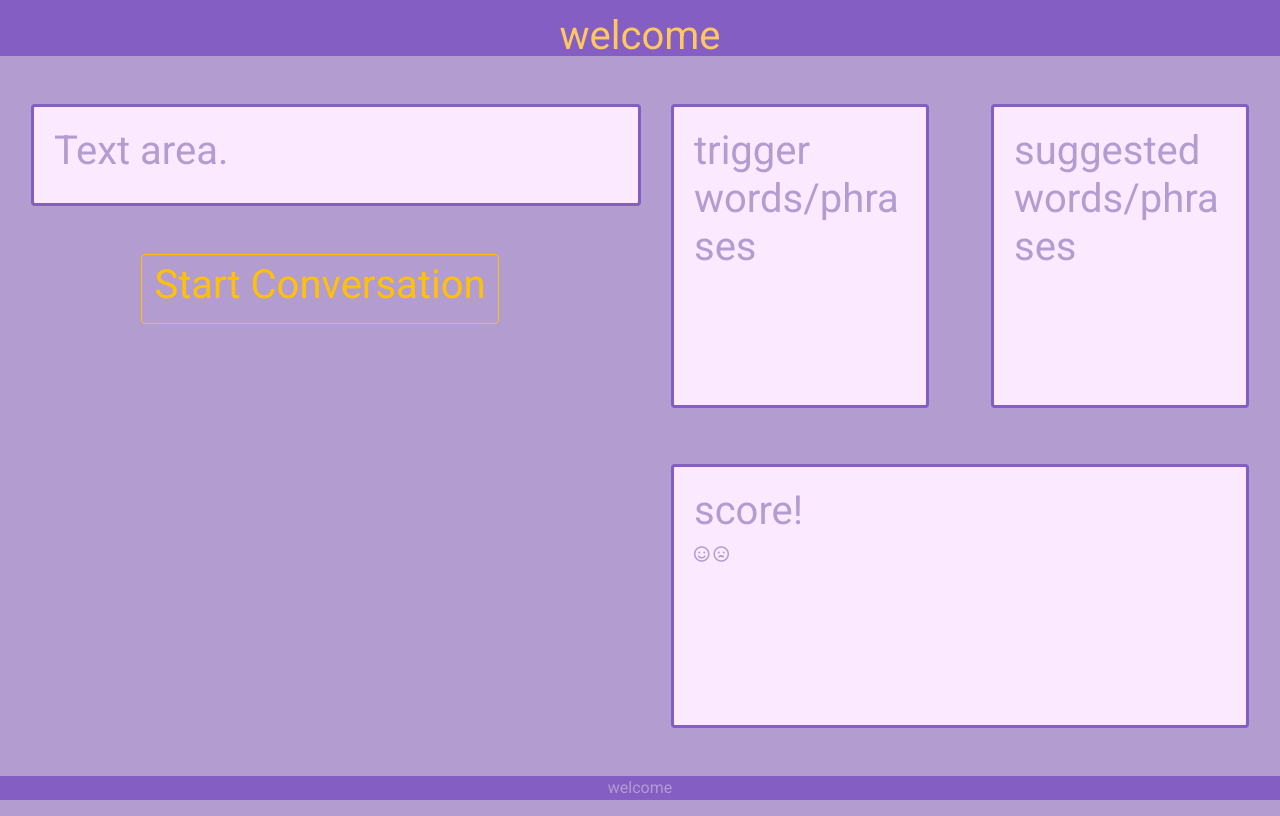
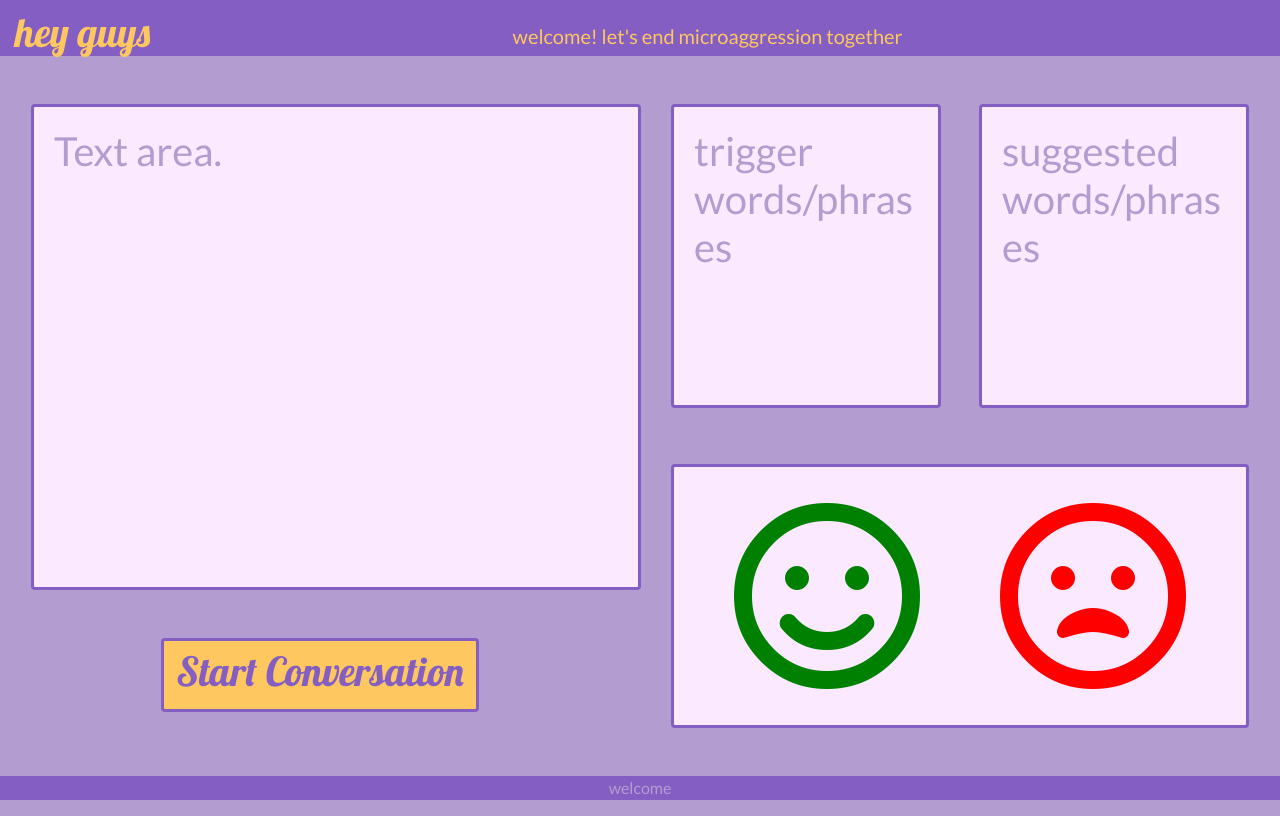
Before and after one commit to LisaLen/hey_guys, a Flask app: page / in a window 1280 px wide. Run offline with Flask 2, Linux system fonts and the light colour scheme; some libraries are stand-ins or nearby versions.

Commit message:
updated button and smiley/frownie

```diff
--- a/static/css/main.css
+++ b/static/css/main.css
@@ -6,7 +6,7 @@ font-family: 'Roboto', sans-serif;
 body {
 	background-color: #B39CD0;
 	color: #B39CD0;
-	font-family: 'Roboto', sans-serif;
+	font-family: 'Lato', sans-serif;
 }
 
 
@@ -17,10 +17,19 @@ div {
 	height: 7vh;
 	background-color: #845EC2;
 	color: #FFC75F;
+	padding-top: .5em;
 }
 
-.top-text {
-	margin-top: 0.75em;
+.logo,
+.start-button {
+	font-family: 'Lobster', cursive;
+}
+
+.welcome-msg {
+	margin-top: auto;
+	margin-bottom: auto;
+	margin-left: auto;
+	margin-right: auto;
 }
 
 .left,
@@ -28,15 +37,33 @@ div {
 	height: 90vh;
 }
 
+.text-box {
+	height: 60vh;
+}
+
+.heyguys-btn {
+	color: #845EC2;
+	background-color: #FFC75F;
+	border: 3px #845EC2 solid;
+}
+
 .right {
 	padding-left: 0px!important;
 	padding-right: 0px!important;
 }
 
-.footer {
-	height: 3vh;
-	background-color: #845EC2;
+i {
+	font-size: 12em;
 }
+
+.smiley {
+	color: green;
+}
+
+.frownie {
+	color: red
+}
+
 
 .top,
 .bottom {
@@ -48,3 +75,9 @@ div {
 	background-color: #FBEAFF;
 	border: 3px #845EC2 solid;
 }
+
+
+.footer {
+	height: 3vh;
+	background-color: #845EC2;
+}
--- a/templates/main.html
+++ b/templates/main.html
@@ -11,7 +11,7 @@
   <meta name="keywords" content="">
 
   <!-- Fonts -->
-  <link href="https://fonts.googleapis.com/css?family=Lobster|Roboto" rel="stylesheet">
+  <link href="https://fonts.googleapis.com/css?family=Lobster|Lato" rel="stylesheet">
   <link rel="stylesheet" href="https://use.fontawesome.com/releases/v5.4.1/css/all.css" integrity="sha384-5sAR7xN1Nv6T6+dT2mhtzEpVJvfS3NScPQTrOxhwjIuvcA67KV2R5Jz6kr4abQsz" crossorigin="anonymous">
 
   <!-- CSS -->
@@ -26,8 +26,9 @@
 
 <div class="row header">
 	<div class="col-12">
-		<div class="top-text">
-			<h1 class="text-center">welcome</h1>
+		<div class="top-text d-flex">
+			<h1 class="logo">hey guys</h1>
+			<h5 class="text-center welcome-msg">welcome! let's end microaggression together</h5>
 		</div>
 
 	</div>
@@ -37,13 +38,15 @@
 <div class="row">
 
 	<div class="col-12 col-md-6 left" >
+
 		<div class="card my-5 mx-3">
-		  <div class="card-body" id="mainbox">
+		  <div class="card-body text-box" id="mainbox">
 		    <h1>Text area.</h1>
 		  </div>
 		</div>
+
 		<div class="start-button text-center">
-			<button type="button" class="btn btn-outline-warning">
+			<button type="button" class="btn heyguys-btn">
 				<h1>Start Conversation</h1>
 			</button>
 		</div>
@@ -54,14 +57,14 @@
 
 		<div class="row top">
 			<div class="col-6 d-flex" >
-				<div class="card mt-5 mb-2 mx-3"">
+				<div class="card mt-5 mb-2 mr-1 ml-3"">
 				  <div class="card-body" id="triggerbox">
 				    <h1>trigger words/phrases</h1>
 				  </div>
 				</div>
 			</div>
 			<div class="col-6 d-flex" >
-				<div class="card mt-5 mb-2 mx-3"">
+				<div class="card mt-5 mb-2 mr-3 ml-1"">
 				  <div class="card-body" id="suggestedbox">
 				    <h1>suggested words/phrases</h1>
 				  </div>
@@ -72,10 +75,15 @@
 		<div class="row bottom">
 			<div class="col-12 d-flex" >
 				<div class="card my-5 mx-3"">
-				  <div class="card-body" id="scorebox">
-				    <h1>score!</h1>
-				    <i class="far fa-smile"></i>
-				    <i class="far fa-frown-open"></i>
+				  <div class="card-body text-center d-flex justify-content-around align-items-center" id="scorebox">
+
+			  		<div class="smiley">
+			  			<i class="far fa-smile"></i>
+			  		</div>
+			  		<div class="frownie">
+			  			<i class="far fa-frown-open"></i>
+			  		</div>
+
 				  </div>
 				</div>
 			</div>
```
